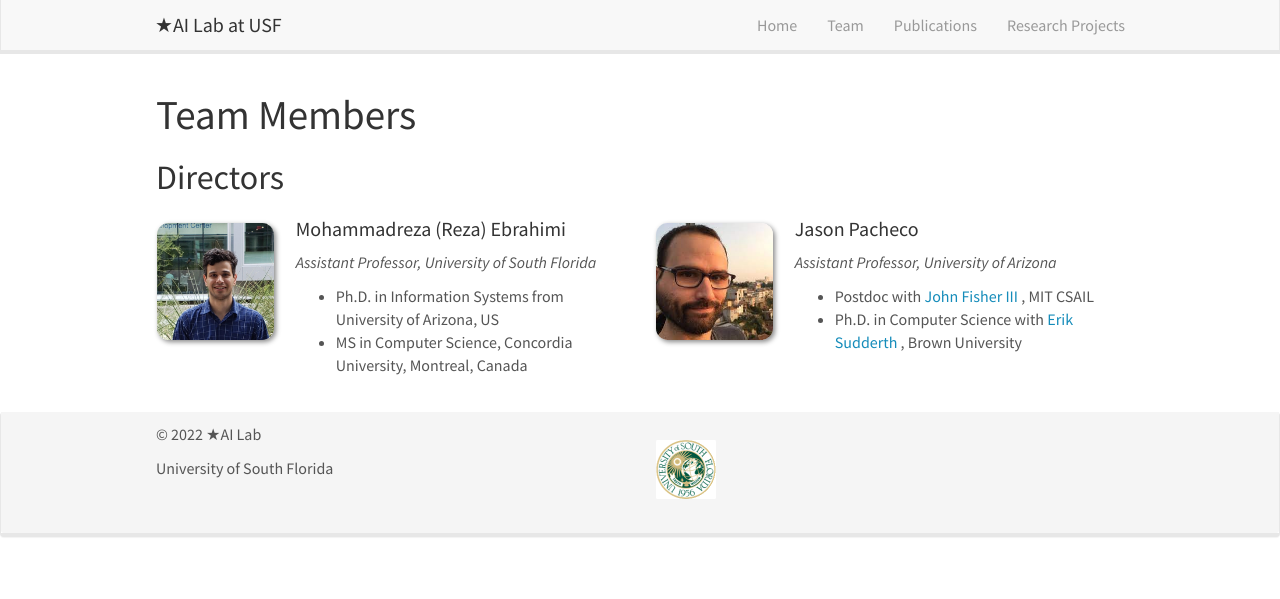
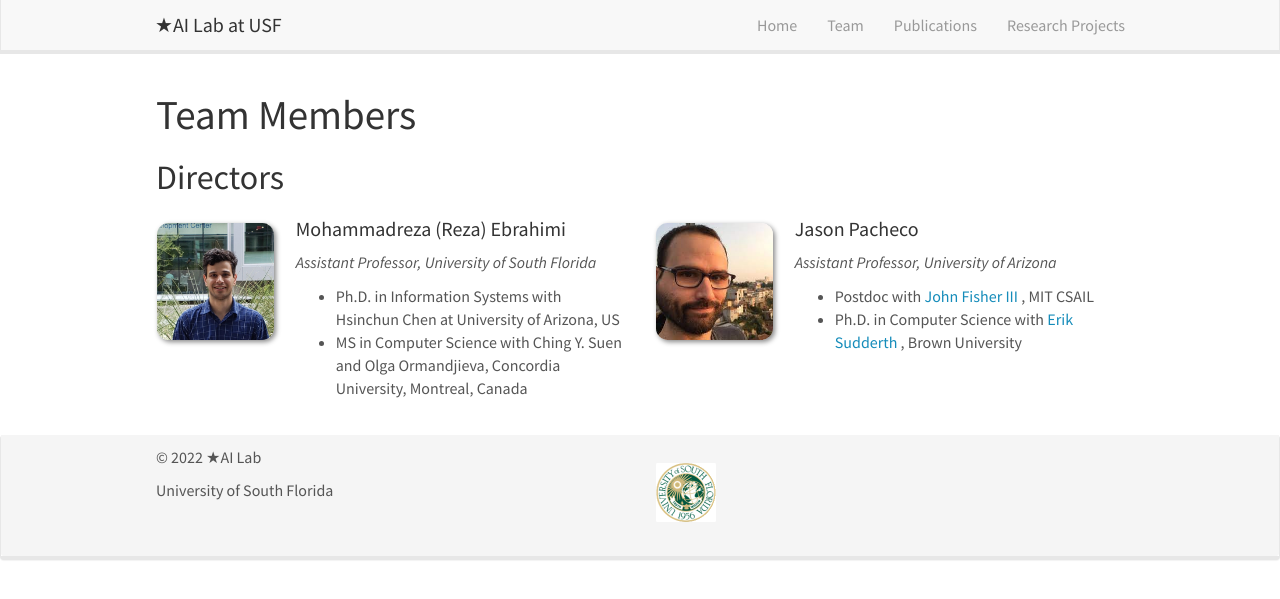
Before and after one commit to star-ailab/star-ailab.github.io, a Jekyll site: the page built from _pages/team.md, in a window 1280 px wide. Shown: the top 599 px of the page. Built offline with Jekyll 4.4.1, drawn with Linux system fonts in a browser that asks for light colours; nearby versions of some CDN libraries.

Commit message:
Update team_members.yml

```diff
--- a/_data/team_members.yml
+++ b/_data/team_members.yml
@@ -3,8 +3,8 @@
   info: Assistant Professor, University of South Florida
   email: ebrahimim@usf.edu
   number_educ: 2
-  education1: Ph.D. in Information Systems from University of Arizona, US
-  education2: MS in Computer Science, Concordia University, Montreal, Canada
+  education1: Ph.D. in Information Systems with Hsinchun Chen at University of Arizona, US
+  education2: MS in Computer Science with Ching Y. Suen and Olga Ormandjieva, Concordia University, Montreal, Canada
 
 
 - name: Jason Pacheco
```
